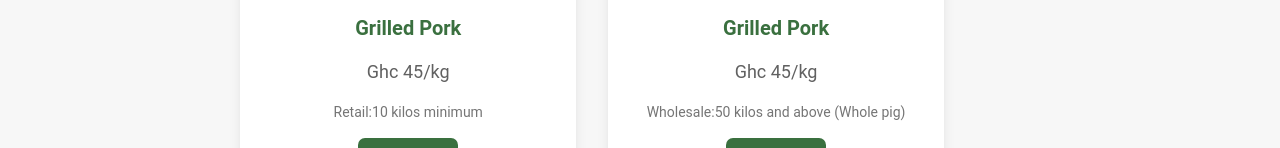
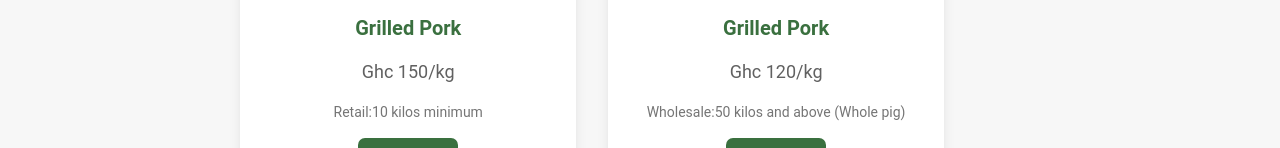
Before and after one commit to Leticiaattoh/attohField, a React (Vite) app: page / in a window 1280 px wide. Shown: the part 2813-2961 px from the top of the page. Built offline with nearby package versions, Linux system fonts and the light colour scheme.

Commit message:
changed prices for grilled pork

```diff
--- a/src/components/ShopNow.jsx
+++ b/src/components/ShopNow.jsx
@@ -35,7 +35,7 @@ const ShopNow = () => {
       id: 5,
       category: "Grilled Pork",
       name: "Grilled Pork",
-      price: "Ghc 45/kg",
+      price: "Ghc 150/kg",
       retailInfo: "Retail:10 kilos minimum",
       image: grilled3,
     },
@@ -43,7 +43,7 @@ const ShopNow = () => {
       id: 6,
       category: "Grilled Pork",
       name: "Grilled Pork",
-      price: "Ghc 45/kg",
+      price: "Ghc 120/kg",
       wholesaleInfo: "Wholesale:50 kilos and above (Whole pig)",
       image: grilled2,
     },
```
